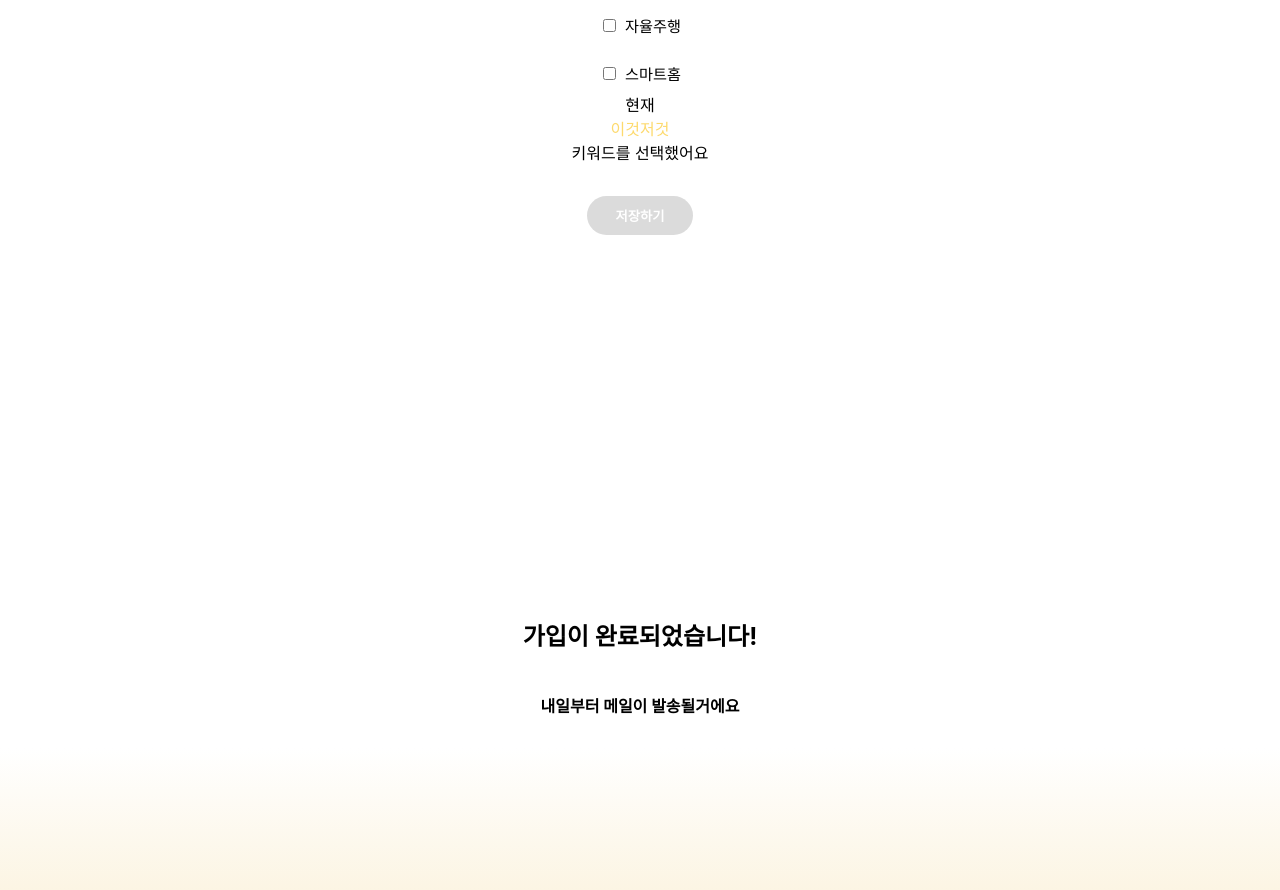
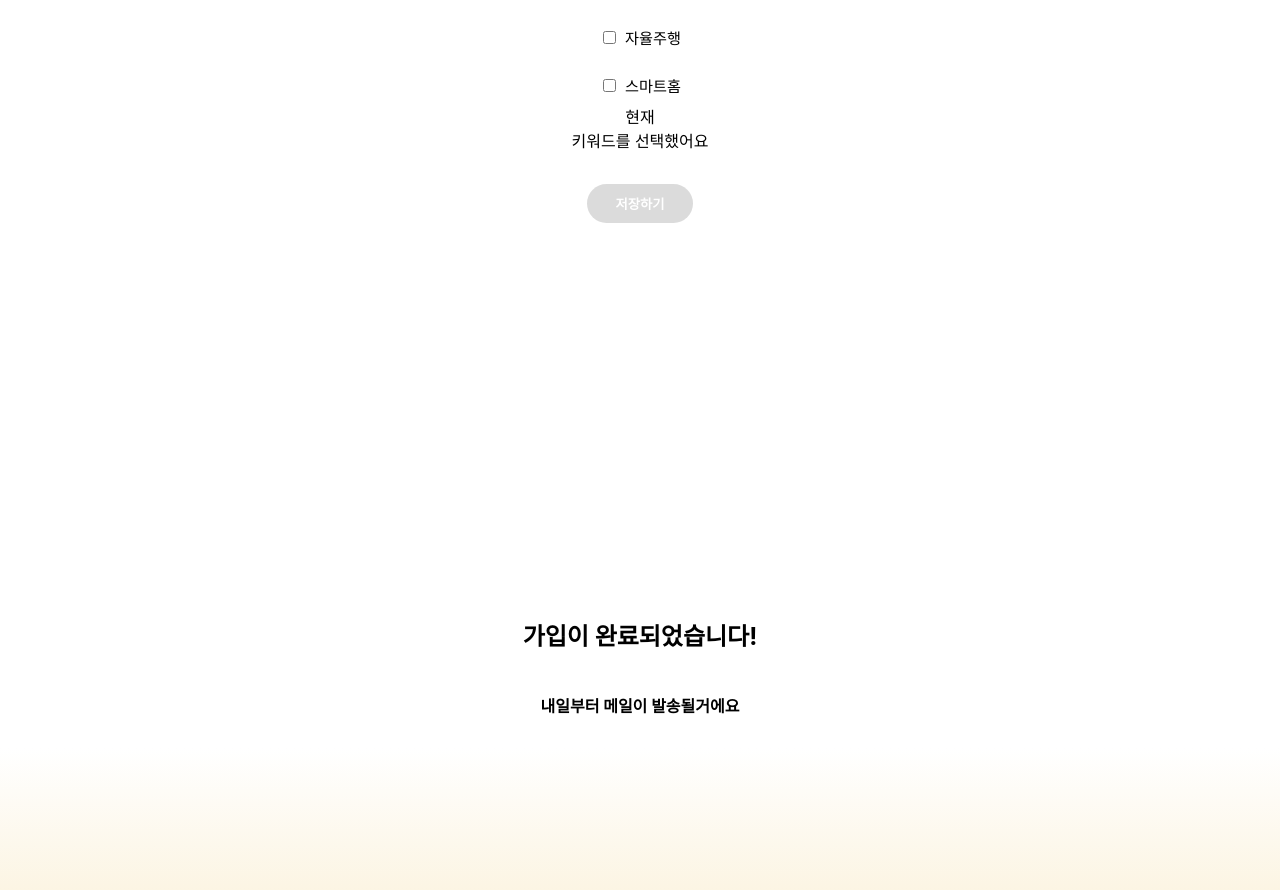
Before and after one commit to pal-lang-gwi/soup-frontend, a React (Vite) app: page /signup in a window 1280 px wide. Shown: the part 1332-2222 px from the top of the page. Built offline with nearby package versions, Linux system fonts and the light colour scheme; no server answers.

Commit message:
🌸feat : 정보 입력 자동 스크롤

```diff
--- a/src/components/KeywordSelect.tsx
+++ b/src/components/KeywordSelect.tsx
@@ -78,7 +78,7 @@ const KeywordSelect: React.FC<Props> = ({ onSubmit, scrollToNextRef }) => {
             </Label>
             ))}
         </SelectBox>
-            <SelectCheck>현재 <SelectedKeyword>이것저것</SelectedKeyword> 키워드를 선택했어요</SelectCheck>
+            <SelectCheck>현재 <SelectedKeyword>{selected}</SelectedKeyword> 키워드를 선택했어요</SelectCheck>
         <SaveButton disabled={selected.length === 0} onClick={handleSave}>
             저장하기
         </SaveButton>
--- a/src/pages/FirstLogin.tsx
+++ b/src/pages/FirstLogin.tsx
@@ -217,7 +217,7 @@ const Section = styled.section`
 //     flex-direction: column;
 //     align-items: center;
 //     justify-content: center;
-//     height: 100vh; //TODO: 나중에 스크롤로 수정하기
+//     height: 100vh;
 //     padding: 20px;
 //     position: relative;
 //     z-index: 1;
```
